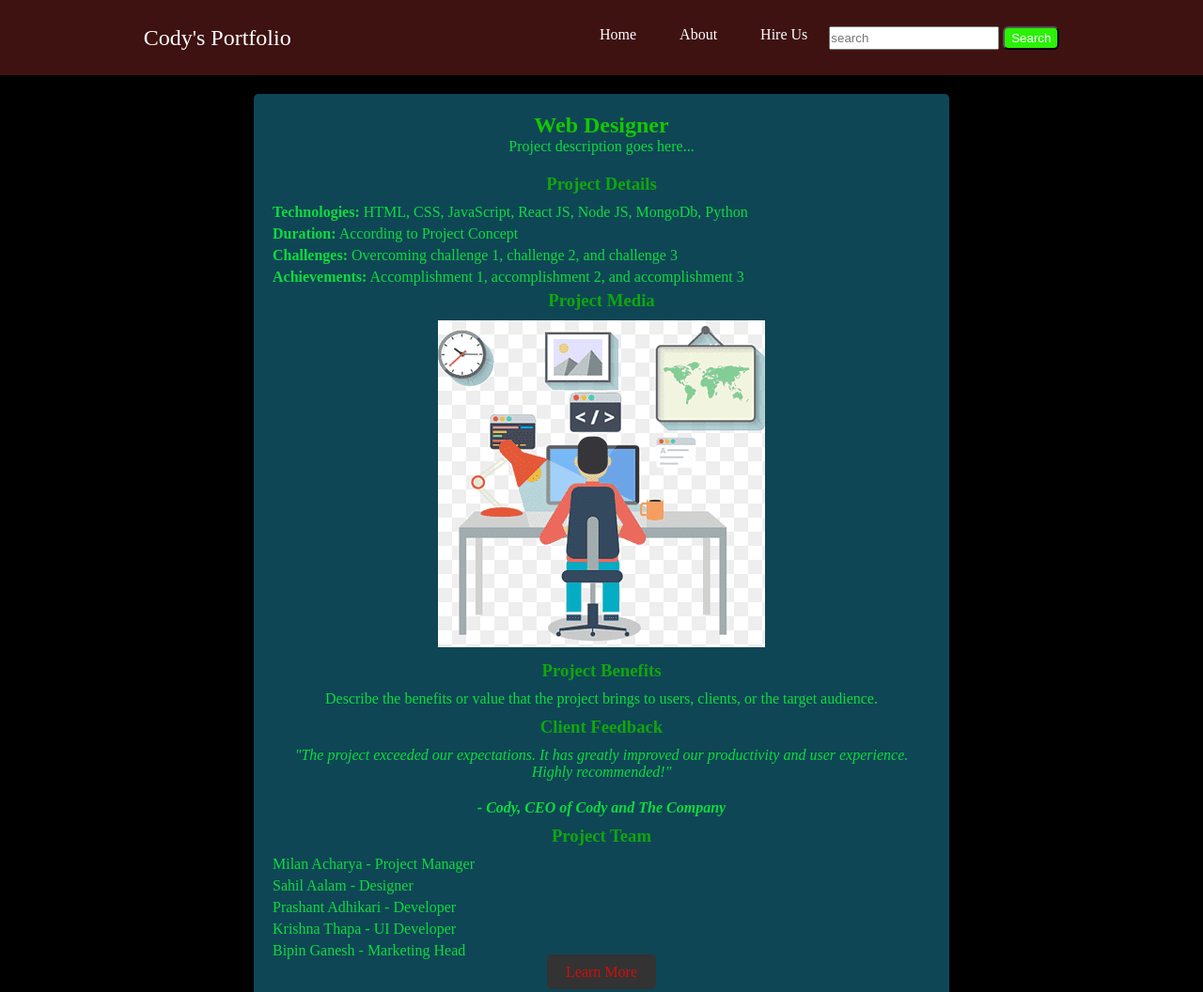
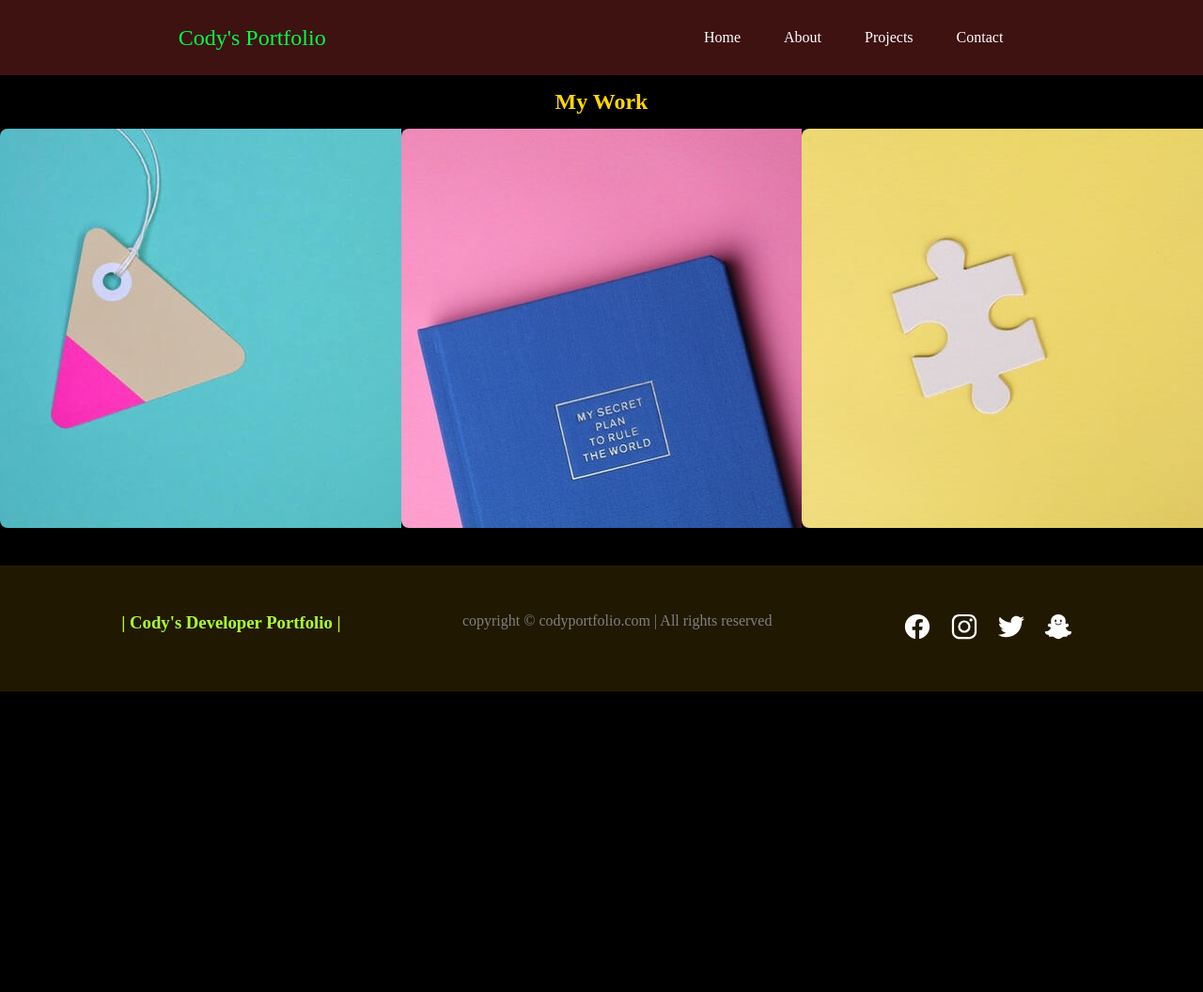
Before and after one commit to iamcody-git/Portfolio, a plain HTML site: page project.html in a window 1280 px wide. Shown: the top 1056 px of the page at 94% size. After the commit the page ends 800 px from the top, so only its background shows below. Drawn offline with nearby package versions, Linux system fonts and the light colour scheme.

Commit message:
modified too

```diff
--- a/project.html
+++ b/project.html
@@ -4,78 +4,7 @@
     <meta charset="UTF-8">
     <meta name="viewport" content="width=device-width, initial-scale=1.0">
     <title>Project</title>
-    <style>
 
-
-.project-container {
-  max-width: 700px;
-  margin: 20px auto;
-  padding: 20px;
-  background-color: #186a81a9;
-  border-radius: 5px;
-  text-align: center;
-  color: rgb(14, 219, 62);
-}
-
-.project-container h2 {
-  color: #14c704;
-}
-
-.project-container p {
-  margin-bottom: 20px;
-}
-
-.project-details h3,
-.project-media h3,
-.project-benefits h3,
-.client-feedback h3,
-.project-team h3 {
-  color: #0ea70e;
-  margin-bottom: 10px;
-}
-
-.project-details ul,
-.project-team ul {
-  text-align: left;
-  list-style: none;
-  padding-left: 0;
-}
-
-.project-details ul li,
-.project-team ul li {
-  margin-bottom: 5px;
-}
-
-.project-media img {
-  max-width: 100%;
-  margin-bottom: 10px;
-}
-
-.project-benefits p {
-  margin-bottom: 10px;
-}
-
-.client-feedback blockquote {
-  margin-bottom: 10px;
-}
-
-.client-feedback blockquote p {
-  font-style: italic;
-}
-
-.client-feedback blockquote cite {
-  font-weight: bold;
-}
-
-.project-cta .button {
-  padding: 10px 20px;
-  background-color: #333;
-  color: #d40d0d;
-  text-decoration: none;
-  border-radius: 5px;
-}
-
-    </style>
     <link rel="stylesheet" href="style.css">
     <script type="module" src="https://unpkg.com/ionicons@7.1.0/dist/ionicons/ionicons.esm.js"></script>
 <script nomodule src="https://unpkg.com/ionicons@7.1.0/dist/ionicons/ionicons.js"></script>
@@ -84,68 +13,47 @@
 
     <header>
         <nav>
-            <div class="left">Cody's Portfolio</div>
+            <a href="index.html"><div class="left">Cody's Portfolio</div></a>
             <div class="right">
                 <ul>
                     <li><a href="index.html">Home</a></li>
                     <li><a href="about.html">About</a></li>
-                    <li><a href="project.html">Hire Us</a></li>
-                    <input type="search" placeholder="search">&nbsp;
-                    <button type="button">Search</button>
+                    <li><a href="project.html">Projects</a></li>
+                    <li><a href="contact.html">Contact</a></li>
+
                 </ul>
             </div>
         </nav>
     </header>
 
-    <div class="project-container">
-        <h2>Web Designer</h2>
-        <p class="project-description">Project description goes here...</p>
+    <!--===== PORTFOLIO =====-->
+    <section class="portfolio section" id="portfolio">
+      <h2 class="section-title">My Work</h2>
 
-        <div class="project-details">
-          <h3>Project Details</h3>
-          <ul>
-            <li><strong>Technologies:</strong> HTML, CSS, JavaScript, React JS, Node JS, MongoDb, Python</li>
-            <li><strong>Duration:</strong> According to Project Concept</li>
-            <li><strong>Challenges:</strong> Overcoming challenge 1, challenge 2, and challenge 3</li>
-            <li><strong>Achievements:</strong> Accomplishment 1, accomplishment 2, and accomplishment 3</li>
-          </ul>
-        </div>
+      <div class="portfolio__container bd-grid">
+          <div class="portfolio__img">
+              <img src="photo/img/work1.jpg" alt="">
 
-        <div class="project-media">
-          <h3>Project Media</h3>
-          <img src="./photo/cp.png" alt="Project Image" >
-          <!-- If using videos, replace the 'img' tag with a video tag -->
-          <!-- <video src="project-video.mp4" controls></video> -->
-        </div>
+              <div class="portfolio__link">
+                  <a href="#" class="portfolio__link-name">View details</a>
+              </div>
+          </div>
+          <div class="portfolio__img">
+              <img src="photo/img/work2.jpg" alt="">
 
-        <div class="project-benefits">
-          <h3>Project Benefits</h3>
-          <p>Describe the benefits or value that the project brings to users, clients, or the target audience.</p>
-        </div>
+              <div class="portfolio__link">
+                  <a href="#" class="portfolio__link-name">View details</a>
+              </div>
+          </div>
+          <div class="portfolio__img">
+              <img src="photo/img/work3.jpg" alt="">
 
-        <div class="client-feedback">
-          <h3>Client Feedback</h3>
-          <blockquote>
-            <p>"The project exceeded our expectations. It has greatly improved our productivity and user experience. Highly recommended!"</p>
-            <cite>- Cody, CEO of Cody and The Company</cite>
-          </blockquote>
-        </div>
-
-        <div class="project-team">
-          <h3>Project Team</h3>
-          <ul>
-            <li>Milan Acharya - Project Manager</li>
-            <li>Sahil Aalam - Designer</li>
-            <li>Prashant Adhikari - Developer</li>
-            <li>Krishna Thapa - UI Developer</li>
-            <li>Bipin Ganesh - Marketing Head</li>
-          </ul>
-        </div>
-
-        <div class="project-cta">
-          <a href="#" class="button">Learn More</a>
-        </div>
+              <div class="portfolio__link">
+                  <a href="#" class="portfolio__link-name">View details</a>
+              </div>
+          </div>
       </div>
+  </section><br/><br/>
 
       <footer>
         <div class="footer">
--- a/style.css
+++ b/style.css
@@ -15,11 +15,16 @@ nav{
     align-items: center;
     height: 80px;
     background-color: rgb(63, 18, 18);
+    cursor: pointer;
+
 }
 nav ul{
     display: flex;
     justify-content: center;
-
+}
+nav a{
+    text-decoration: none;
+    color: rgb(0, 255, 72);
 }
 nav ul li{
     list-style: none;
@@ -28,6 +33,7 @@ nav ul li{
 nav ul li a{
     text-decoration: none;
     color: white;
+
 }
 nav ul li a:hover{
     color: lawngreen;
@@ -192,3 +198,86 @@ footer .footer-first{
     color: lawngreen;
     font-size: 1.4rem;
 }
+
+
+/* ===== PORTFOLIO =====*/
+.portfolio{
+    background-color: var(--white-color);
+}
+.portfolio__container{
+    justify-items: center;
+    row-gap: 2rem;
+    display: flex;
+}
+.portfolio__img{
+    position: relative;
+    overflow: hidden;
+}
+.portfolio__img img{
+    border-radius: .5rem;
+}
+.portfolio__link{
+    position: absolute;
+    bottom: -100%;
+    width: 100%;
+    height: 100%;
+    display: flex;
+    justify-content: center;
+    align-items: center;
+    background-color: rgba(255,255,255,.3);
+    border-radius: .5rem;
+    cursor: pointer;
+    backdrop-filter: blur(10px);
+    transition: .3s;
+}
+.portfolio__img:hover .portfolio__link{
+    bottom: 0;
+}
+.portfolio__link-name{
+    color: var(--dark-color);
+}
+.section-title{
+    text-align: center;
+    color: gold;
+    padding: 15px;
+
+}
+
+/* ===== CONTACT =====*/
+.contact__container{
+    row-gap: 2rem;
+}
+.contact__subtitle{
+    font-size: var(--normal-font-size);
+    color: var(--first-color);
+}
+.contact__text{
+    display: inline-block;
+    margin-bottom: var(--mb-2);
+}
+.contact__inputs{
+    display: grid;
+    grid-template-columns: repeat(2, 1fr);
+    column-gap: 1rem;
+}
+.contact__input{
+    width: 100%;
+    padding: .8rem;
+    outline: none;
+    border: 1.5px solid var(--dark-color);
+    font-size: var(--normal-font-size);
+    margin-bottom: var(--mb-4);
+    border-radius: .5rem;
+}
+.contact__button{
+    display: block;
+    background-color: var(--first-color);
+    color: var(--white-color);
+    padding: .75rem 2.5rem;
+    margin-left: auto;
+    border-radius: .5rem;
+    border: none;
+    outline: none;
+    font-size: var(--normal-font-size);
+    cursor: pointer;
+}
```
Also changed, not shown: about.html (+4 -4 lines), index.html (+5 -5 lines), contact.html (added), photo/cp.png (deleted), photo/cp1.png (deleted), photo/fcb.png (deleted), photo/img/work1.jpg (added), photo/img/work2.jpg (added), photo/img/work3.jpg (added), photo/img/work4.jpg (added), photo/img/work5.jpg (added), photo/img/work6.jpg (added).
